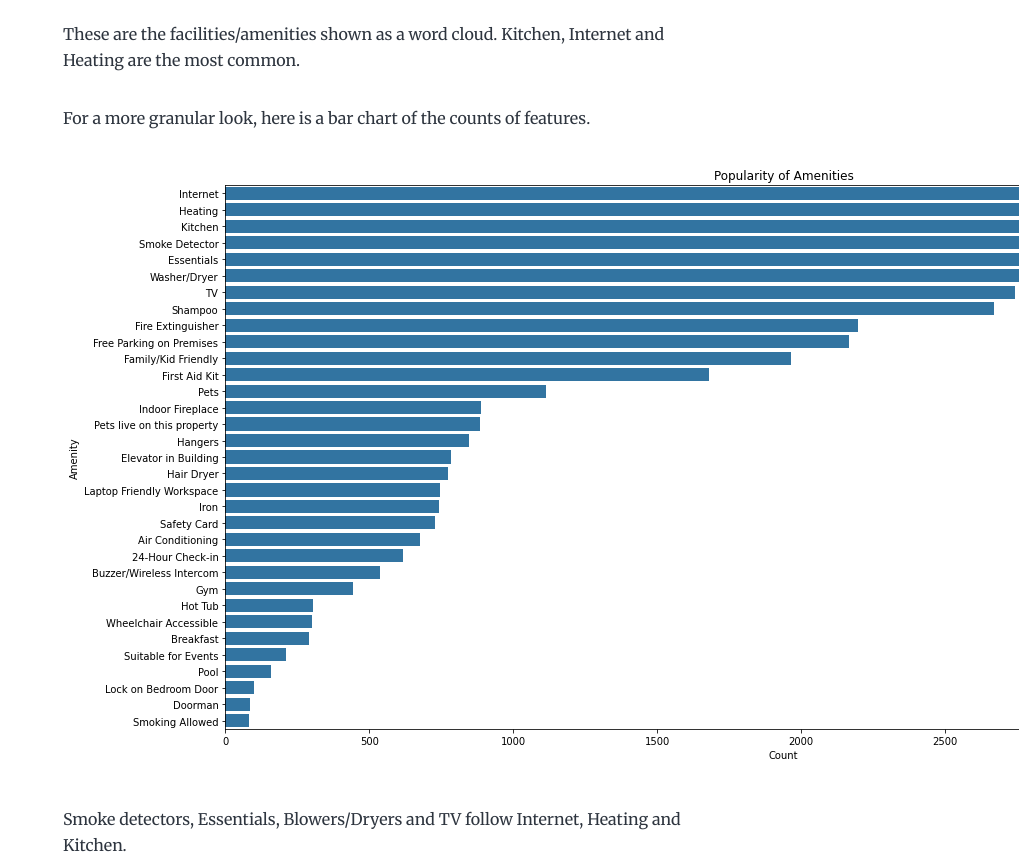
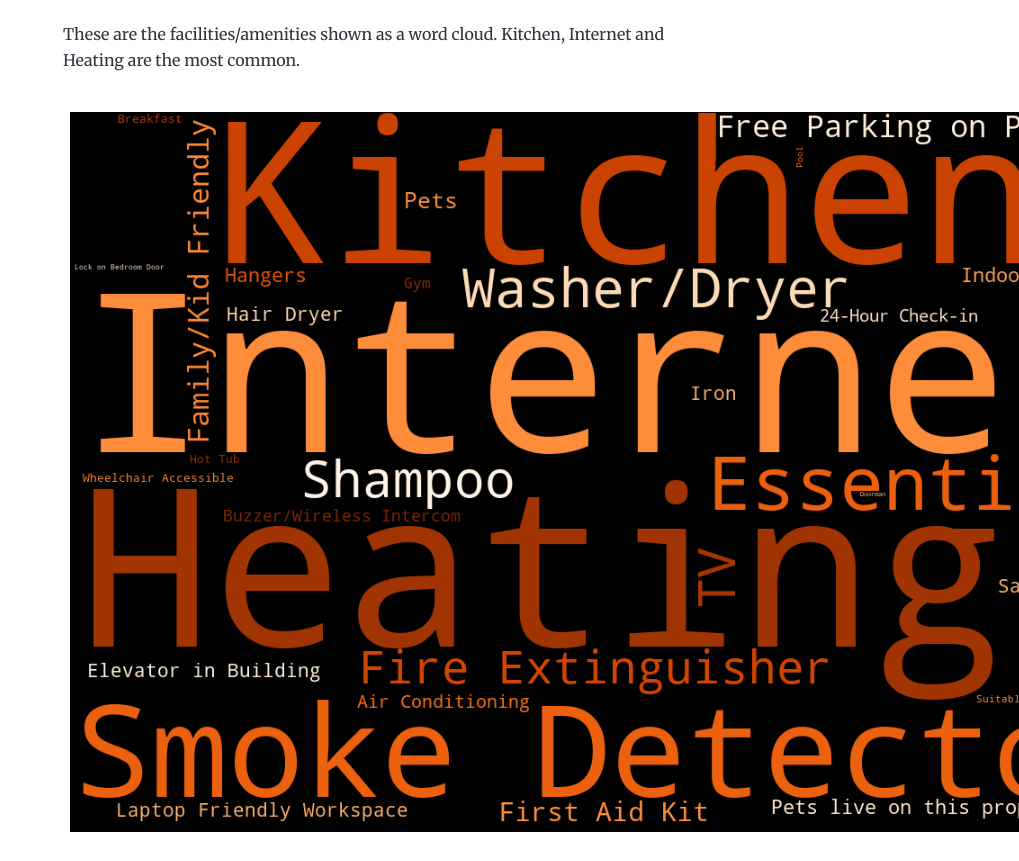
Before and after one commit to sivakar12/seattle-airbnb-nanodegree-project, a Gatsby site in the folder data-science-blog/: page /seattle-airbnb/ in a window 1280 px wide. Shown: the part 1078-1939 px from the top of the page, without its empty margins (261-1280 px from the left). Built offline with nearby package versions, Linux system fonts and the light colour scheme; Gatsby itself is replaced by a stand-in of ours.

Commit message:
Add back addidentally deleted word cloud

```diff
--- a/data-science-blog/content/blog/seattle-airbnb/index.md
+++ b/data-science-blog/content/blog/seattle-airbnb/index.md
@@ -11,6 +11,7 @@ What kind of facilities are provided by AirBnB listings? How does the different
 
 These are the facilities/amenities shown as a word cloud. Kitchen, Internet and Heating are the most common.
 
+![Popularity Word Cloud](./popularity_word_cloud.png)
 
 For a more granular look, here is a bar chart of the counts of features.
 
```
